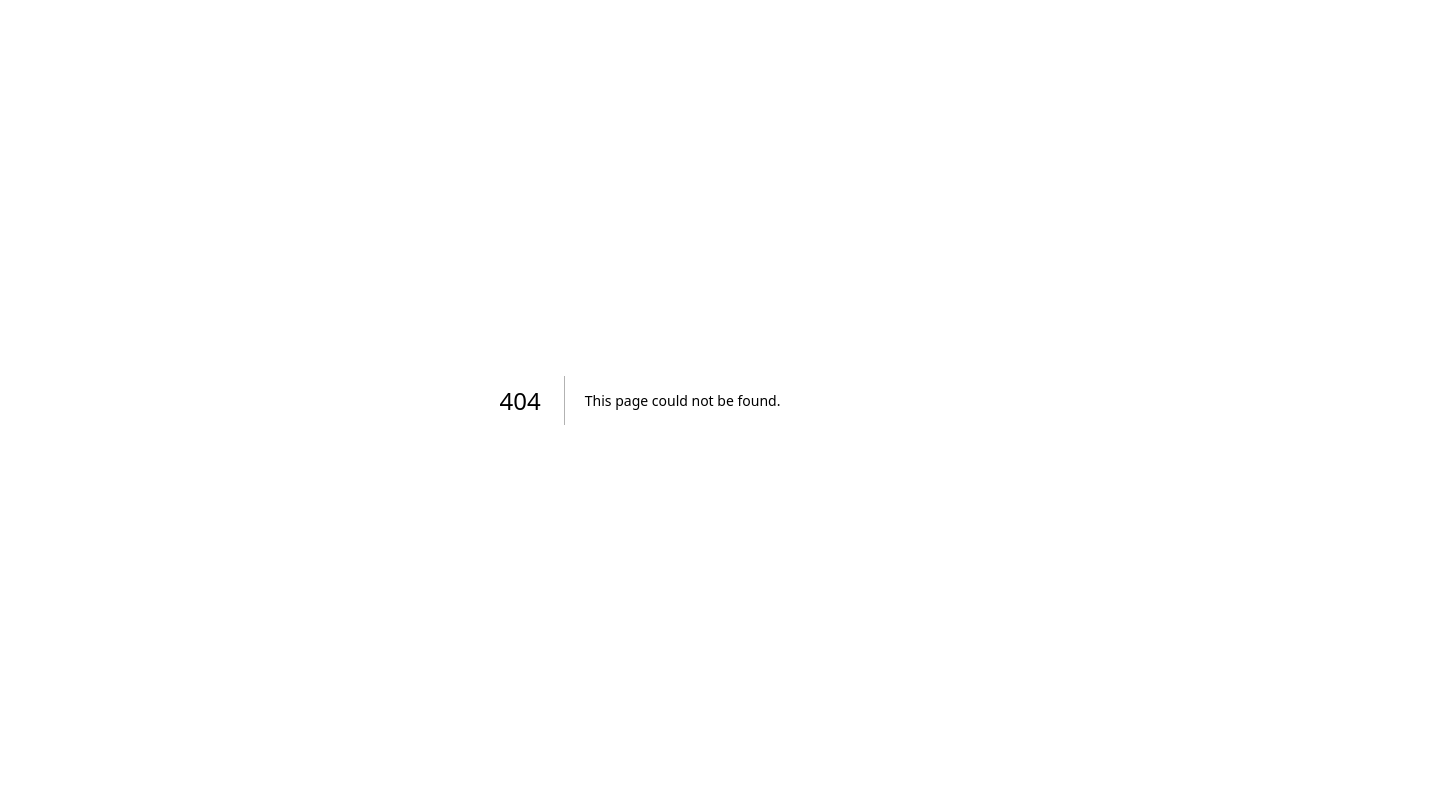
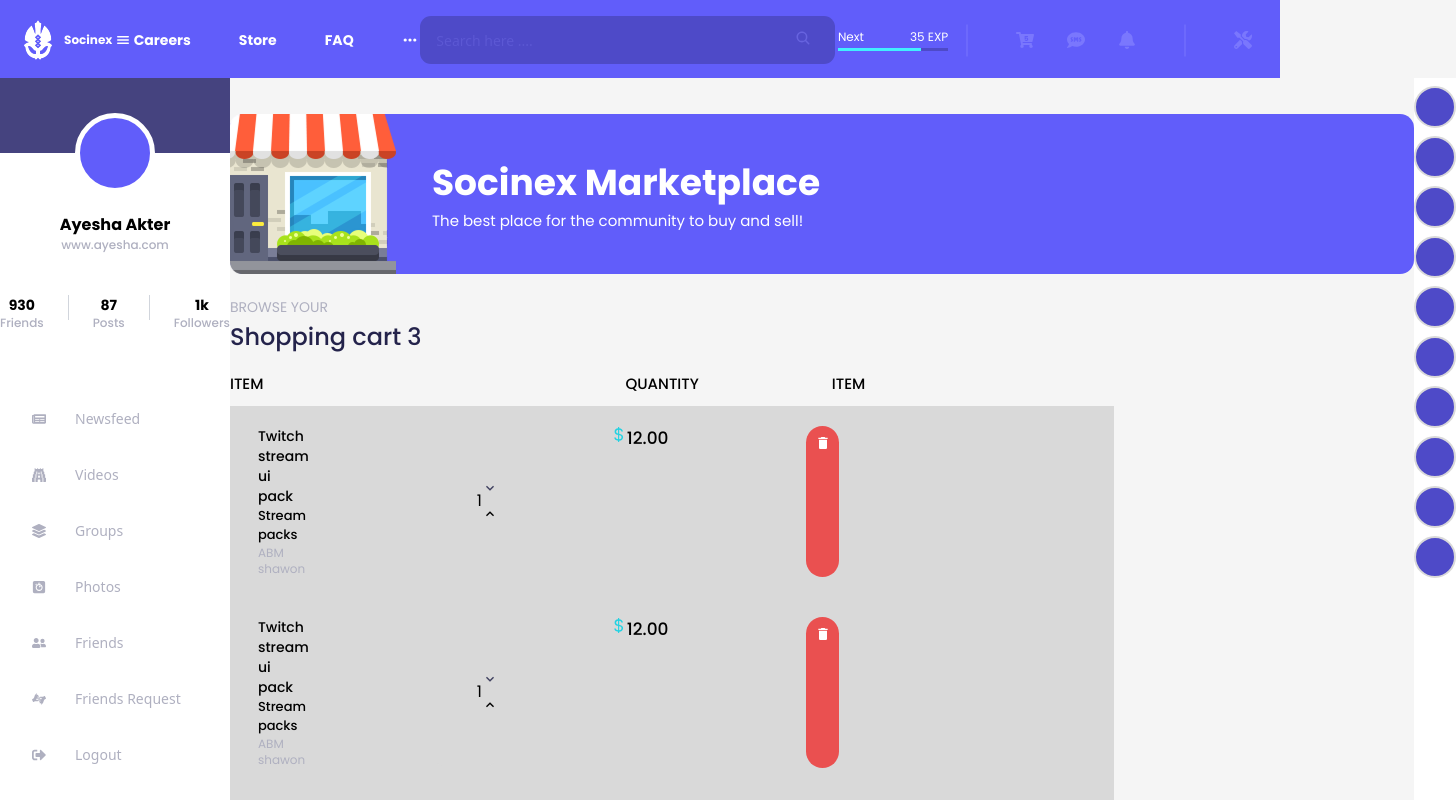
Before and after one commit to ayeshaakter02/Social-Media, a Next.js app in the folder client/: page /cart in a window 1280 px wide. Before the commit this address had no page. Shown: the top 800 px of the page, 1456 px wide, since content can reach past the window. Built offline with nearby package versions, Linux system fonts and the light colour scheme.

Commit message:
itemGrid design

```diff
--- /dev/null
+++ b/client/src/app/(root)/cart/page.jsx
@@ -0,0 +1,16 @@
+import CartHeader from '@/components/Cart/CartHeader'
+import ItemGrid from '@/components/Cart/ItemGrid'
+import MarketPlace from '@/components/common/MarketPlace'
+import React from 'react'
+
+const page = () => {
+  return (
+    <div className="mt-9 mx-auto">
+      <MarketPlace />
+      <CartHeader/>
+      <ItemGrid/>
+    </div>
+  )
+}
+
+export default page
--- /dev/null
+++ b/client/src/components/Cart/CartHeader.jsx
@@ -0,0 +1,18 @@
+import React from 'react'
+
+const CartHeader = () => {
+  return (
+    <div>
+          <div className="mt-5.75 mb-5 font-poppins">
+            <div>
+              <p className="font-normal text-sm text-[#AFB0C0]">BROWSE YOUR</p>
+              <h2 className="font-medium text-2xl text-[#24234B] mt-1">
+                Shopping cart 3
+              </h2>
+            </div>
+          </div>
+    </div>
+  )
+}
+
+export default CartHeader
--- /dev/null
+++ b/client/src/components/Cart/ItemCard.jsx
@@ -0,0 +1,39 @@
+import React from 'react'
+import { MdDelete, MdKeyboardArrowDown, MdKeyboardArrowUp } from "react-icons/md";
+import { BsCurrencyDollar } from "react-icons/bs";
+
+const ItemCard = () => {
+  return (
+    <div className='w-221 bg-[#D9D9D9] flex font-poppins py-5 px-7'>
+      <div className="w-68.25 flex justify-between">
+        <div className='w-23.5 h-15 bg-[#615DFA] rounded-[15px]'></div>
+        <div>
+            <h1 className='font-medium text-sm text-[45437F]'>Twitch stream ui pack</h1>
+            <p className='font-medium text-[13px]'>Stream packs</p>
+            <p className='text-[#AFB0C0] font-normal text-xs'>ABM shawon</p>
+        </div>
+        <div className='border border-[#D9D9D9] rounded-2xl w-24 py-[7.47px] flex items-center ml-30.75 mr-27.75'>
+            <p className='flex justify-center items-center ml-11'>1</p>
+            <div>
+                <div className='w-[9.38px] h-[6.06px] text-[#3E3F5E] mb-[20.94px]'>
+                    <MdKeyboardArrowDown />
+                </div>
+                <div>
+                    <MdKeyboardArrowUp />
+                </div>
+
+            </div>
+        </div>
+        <div className="flex font-medium text-[17px]">
+            <div className='text-[#23D2E2] mb-1'><BsCurrencyDollar /></div>
+            <p>12.00</p>
+        </div>
+        <div className="flex bg-[#EA5050] rounded-full pt-2.25 pl-2.25 pr-2 pb-2 text-white ml-34.5">
+            <MdDelete />
+        </div>
+      </div>
+    </div>
+  )
+}
+
+export default ItemCard
--- /dev/null
+++ b/client/src/components/Cart/ItemGrid.jsx
@@ -0,0 +1,21 @@
+import React from 'react'
+import ItemCard from './ItemCard'
+
+const ItemGrid = () => {
+  return (
+    <div className='font-poppins'>
+      <div className="flex w-161.25 mt-3.25 mb-2.5">
+        <p className='font-medium text-[15px]'>ITEM</p>
+        <p className='font-medium text-[15px] ml-90.5 mr-33.25'>QUANTITY</p>
+        <p className='font-medium text-[15px]'>ITEM</p>
+      </div>
+       <div className="">
+        {Array.from({ length: 3 }).map((r, i) => (
+          <ItemCard key={i} />
+        ))}
+      </div>
+    </div>
+  )
+}
+
+export default ItemGrid
--- a/client/src/components/common/Header.jsx
+++ b/client/src/components/common/Header.jsx
@@ -66,29 +66,29 @@
             <li className="w-8 h-px bg-[#7A77FD] rotate-90"></li>
 
             <li className="w-4.5 h-4.5 text-[#7A77FD]">
-              <a href="">
+              <Link href="/cart">
                 <img src="./images/shopping-cart.svg" alt="" />
-              </a>
+              </Link>
             </li>
 
             <li className="w-4.5 h-4.5 text-[#7A77FD]">
-              <a href="">
+              <Link href="sms">
                 <img src="./images/sms.svg" alt="" />
-              </a>
+              </Link>
             </li>
 
             <li className="w-4.5 h-4.5 text-[#7A77FD]">
-              <a href="">
+              <Link href="notification">
                 <img src="./images/bell.svg" alt="" />
-              </a>
+              </Link>
             </li>
 
             <li className=" w-8 h-px bg-[#7A77FD] rotate-90"></li>
 
             <li className="w-4.5 h-4.5 text-[#7A77FD]">
-              <a href="">
+              <Link href="settings">
                 <img src="./images/tools.svg" alt="" />
-              </a>
+              </Link>
             </li>
           </ul>
         </div>
```
